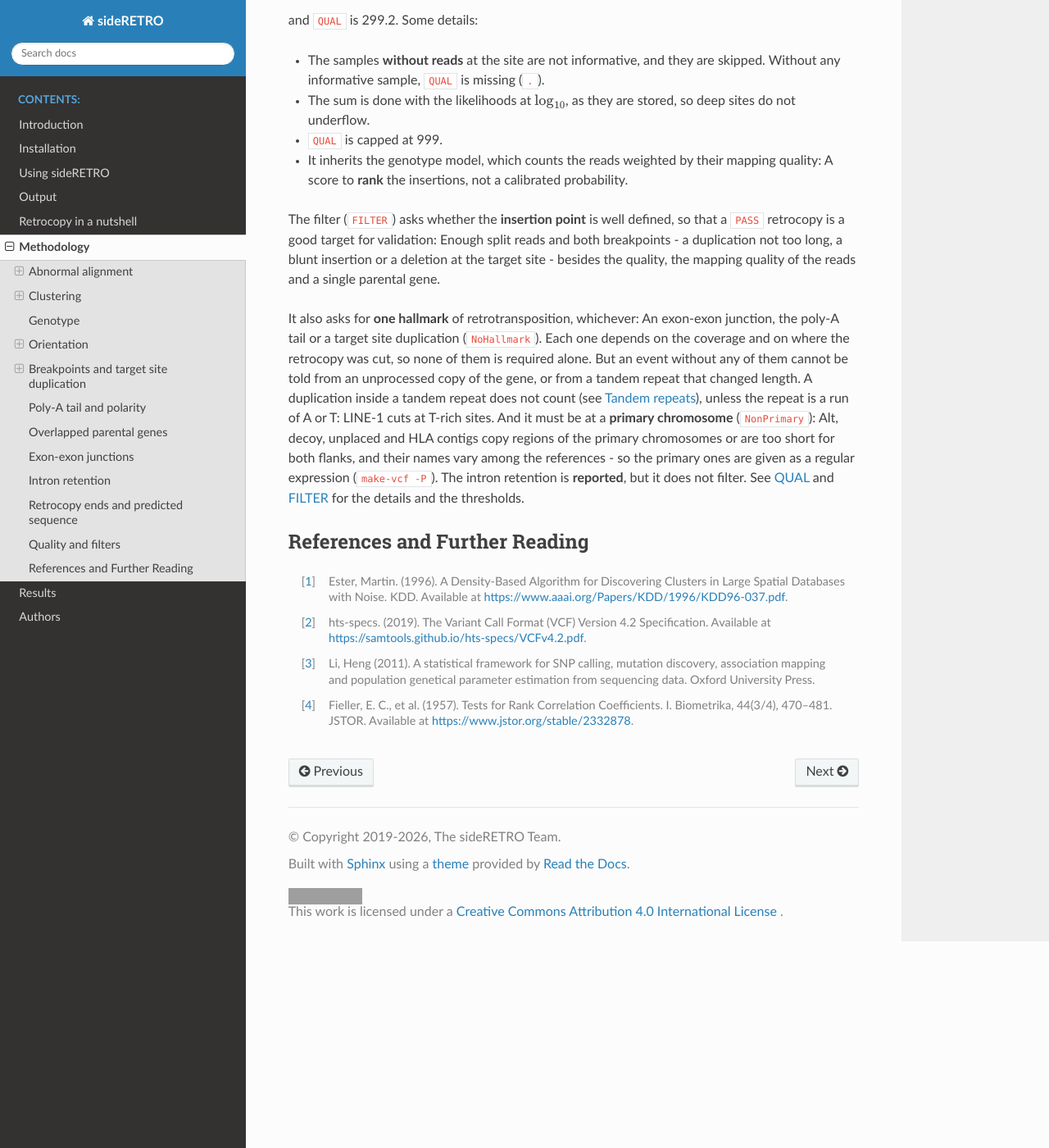
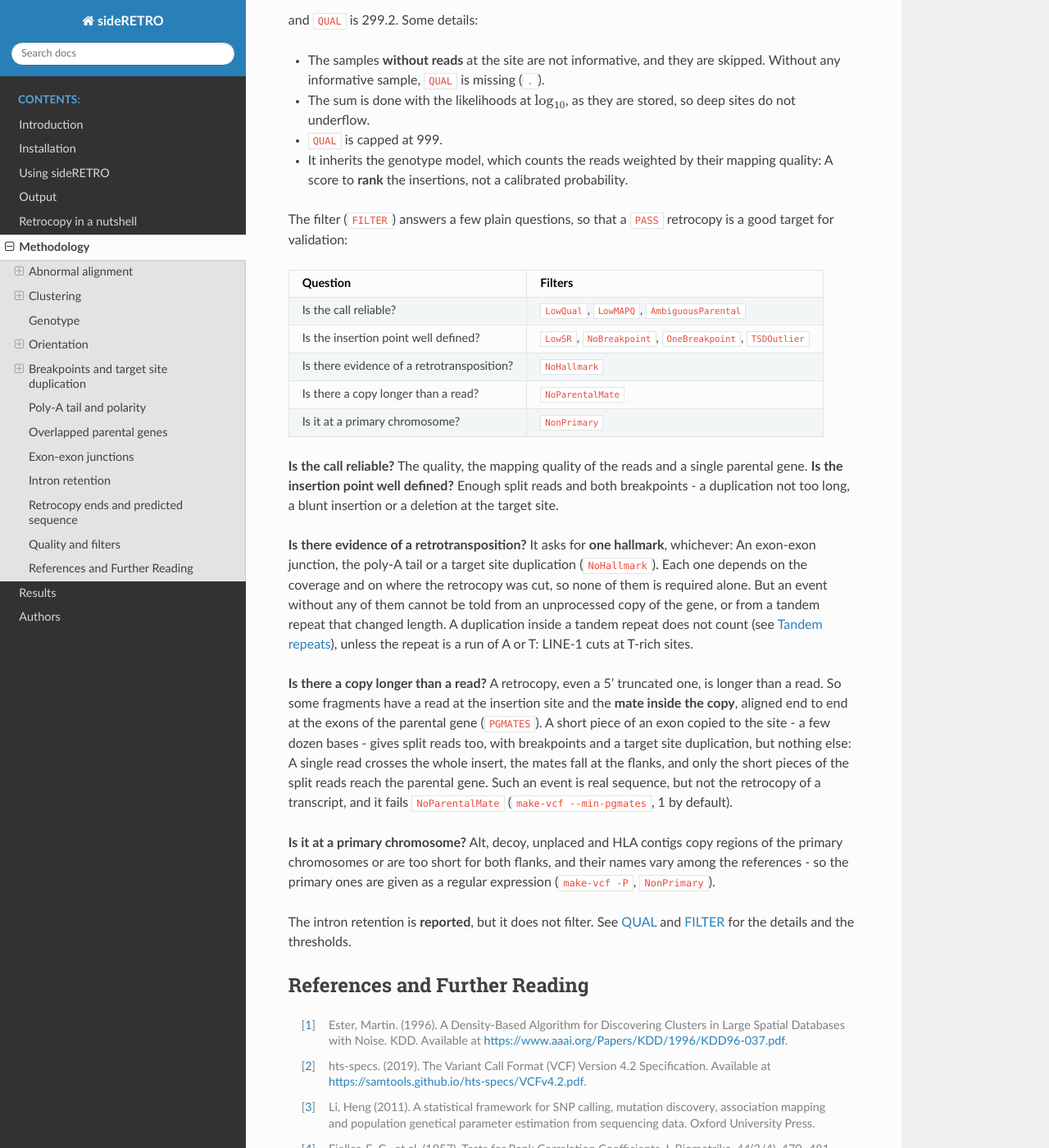
Before and after one commit to galantelab/sideRETRO, a Sphinx documentation site: the page built from docs/method.rst, in a window 1280 px wide and 1400 px high, scrolled down 19085 px. Shown: the whole window at 82% size. Built offline with Sphinx 7.4.7 and the Read the Docs theme 3.1.0, drawn with Linux system fonts in a browser that asks for light colours; grey boxes are pictures that could not be loaded.

Commit message:
ADD: vcf.c (vcf_print_body): NoParentalMate filter and PGMATES: Is there a copy longer than a read?

```diff
--- a/docs/method.rst
+++ b/docs/method.rst
@@ -918,27 +918,59 @@ and ``QUAL`` is 299.2. Some details:
   their mapping quality: A score to **rank** the insertions, not a
   calibrated probability.
 
-The filter (``FILTER``) asks whether the **insertion point**
-is well defined, so that a ``PASS`` retrocopy is a good target for
-validation: Enough split reads and both breakpoints - a duplication not
-too long, a blunt insertion or a deletion at the target site - besides
-the quality, the mapping quality of the reads and a single parental
-gene.
+The filter (``FILTER``) answers a few plain questions, so that a ``PASS``
+retrocopy is a good target for validation:
 
-It also asks for **one hallmark** of retrotransposition, whichever: An
-exon-exon junction, the poly-A tail or a target site duplication
-(``NoHallmark``). Each one depends on the coverage and on where the
-retrocopy was cut, so none of them is required alone. But an event
-without any of them cannot be told from an unprocessed copy of the
-gene, or from a tandem repeat that changed length. A duplication inside
-a tandem repeat does not count (see :ref:`Tandem repeats
-<method_tsite_repeat>`), unless the repeat is a run of A or T: LINE-1
-cuts at T-rich sites. And it must be at a **primary chromosome**
-(``NonPrimary``): Alt, decoy, unplaced and HLA contigs copy regions of
-the primary chromosomes or are too short for both flanks, and their
-names vary among the references - so the primary ones are given as a
-regular expression (``make-vcf -P``). The intron retention is
-**reported**, but it does not filter. See :ref:`QUAL <qual>` and :ref:`FILTER <filter>` for the
++-------------------------------------------+-------------------------------+
+| Question                                  | Filters                       |
++===========================================+===============================+
+| Is the call reliable?                     | ``LowQual``, ``LowMAPQ``,     |
+|                                           | ``AmbiguousParental``         |
++-------------------------------------------+-------------------------------+
+| Is the insertion point well defined?      | ``LowSR``, ``NoBreakpoint``,  |
+|                                           | ``OneBreakpoint``,            |
+|                                           | ``TSDOutlier``                |
++-------------------------------------------+-------------------------------+
+| Is there evidence of a                    | ``NoHallmark``                |
+| retrotransposition?                       |                               |
++-------------------------------------------+-------------------------------+
+| Is there a copy longer than a read?       | ``NoParentalMate``            |
++-------------------------------------------+-------------------------------+
+| Is it at a primary chromosome?            | ``NonPrimary``                |
++-------------------------------------------+-------------------------------+
+
+**Is the call reliable?** The quality, the mapping quality of the reads
+and a single parental gene. **Is the insertion point well defined?**
+Enough split reads and both breakpoints - a duplication not too long, a
+blunt insertion or a deletion at the target site.
+
+**Is there evidence of a retrotransposition?** It asks for **one
+hallmark**, whichever: An exon-exon junction, the poly-A tail or a
+target site duplication (``NoHallmark``). Each one depends on the
+coverage and on where the retrocopy was cut, so none of them is required
+alone. But an event without any of them cannot be told from an
+unprocessed copy of the gene, or from a tandem repeat that changed
+length. A duplication inside a tandem repeat does not count (see
+:ref:`Tandem repeats <method_tsite_repeat>`), unless the repeat is a run
+of A or T: LINE-1 cuts at T-rich sites.
+
+**Is there a copy longer than a read?** A retrocopy, even a 5'
+truncated one, is longer than a read. So some fragments have a read at
+the insertion site and the **mate inside the copy**, aligned end to end
+at the exons of the parental gene (``PGMATES``). A short piece of an
+exon copied to the site - a few dozen bases - gives split reads too,
+with breakpoints and a target site duplication, but nothing else: A
+single read crosses the whole insert, the mates fall at the flanks, and
+only the short pieces of the split reads reach the parental gene. Such
+an event is real sequence, but not the retrocopy of a transcript, and
+it fails ``NoParentalMate`` (``make-vcf --min-pgmates``, 1 by default).
+
+**Is it at a primary chromosome?** Alt, decoy, unplaced and HLA contigs
+copy regions of the primary chromosomes or are too short for both
+flanks, and their names vary among the references - so the primary ones
+are given as a regular expression (``make-vcf -P``, ``NonPrimary``).
+
+The intron retention is **reported**, but it does not filter. See :ref:`QUAL <qual>` and :ref:`FILTER <filter>` for the
 details and the thresholds.
 
 References and Further Reading
```
Also changed, not shown: README.md (+3 -2 lines), docs/output.rst (+14 -2 lines), docs/usage.rst (+9 -3 lines), 7 other files.
